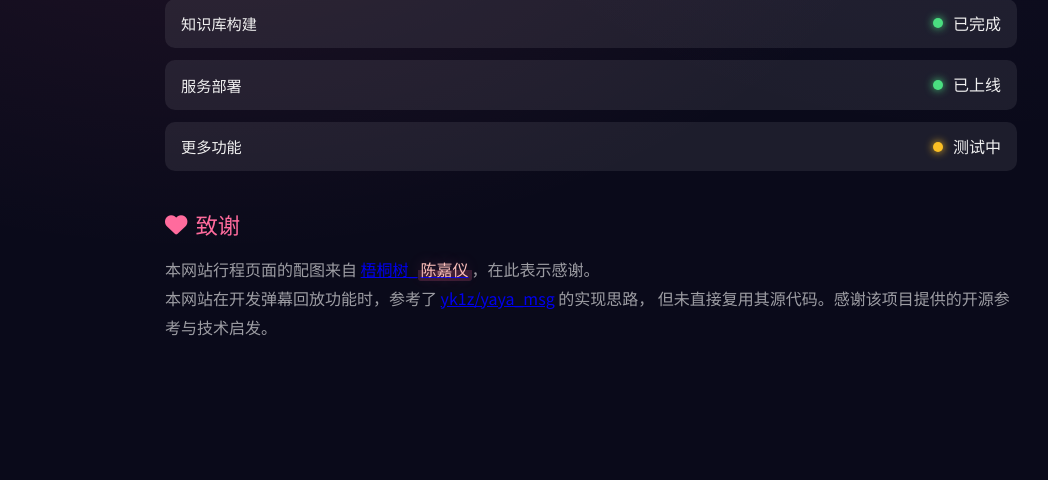
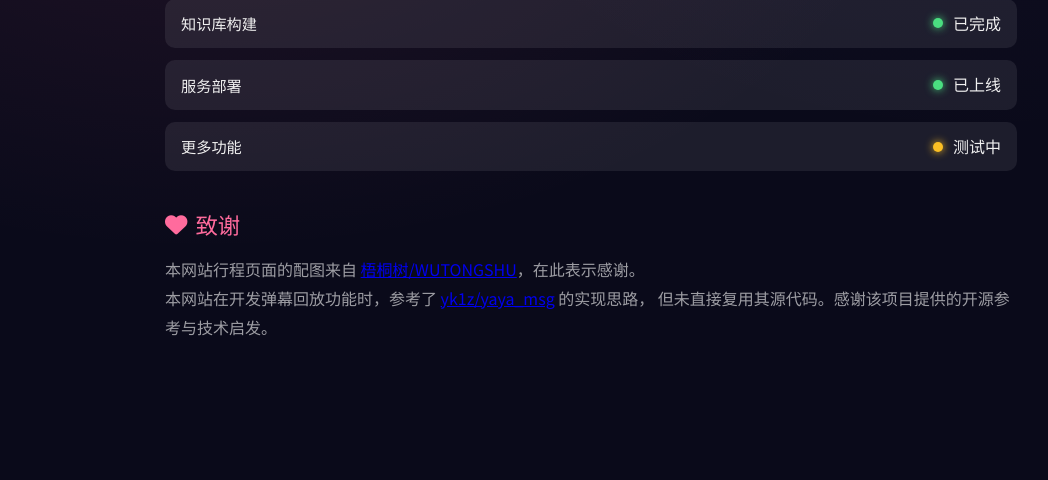
Before and after one commit to MINGG2333/snh48_web, a FastAPI app: page /about in a window 1280 px wide. Shown: the part 828-1308 px from the top of the page, without its empty margins (49-1097 px from the left). Run offline with FastAPI, Linux system fonts and the light colour scheme; data that the repository does not hold is empty.

Commit message:
fix: update attribution link text for image source in about page
Changed the display text of the image source attribution link from "梧桐树_陈嘉仪" to "梧桐树/WUTONGSHU" to reflect the correct name used by the source.

```diff
--- a/website/templates/about.html
+++ b/website/templates/about.html
@@ -109,7 +109,7 @@
         <section class="about-section">
             <h2><i class="fas fa-heart"></i> 致谢</h2>
             <p>
-                本网站行程页面的配图来自 <a href="https://weibo.com/9023018803" target="_blank" rel="noopener noreferrer">梧桐树_陈嘉仪</a>，在此表示感谢。
+                本网站行程页面的配图来自 <a href="https://weibo.com/9023018803" target="_blank" rel="noopener noreferrer">梧桐树/WUTONGSHU</a>，在此表示感谢。
             </p>
             <p>
                 本网站在开发弹幕回放功能时，参考了 <a href="https://github.com/yk1z/yaya_msg" target="_blank" rel="noopener noreferrer">yk1z/yaya_msg</a> 的实现思路，
```
